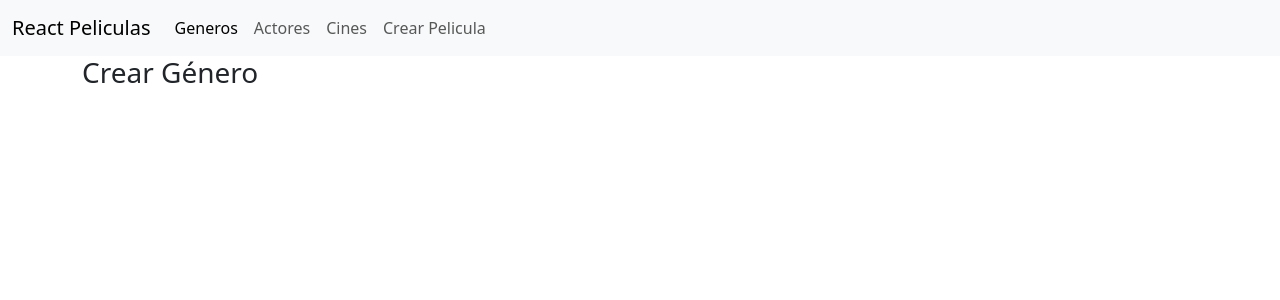
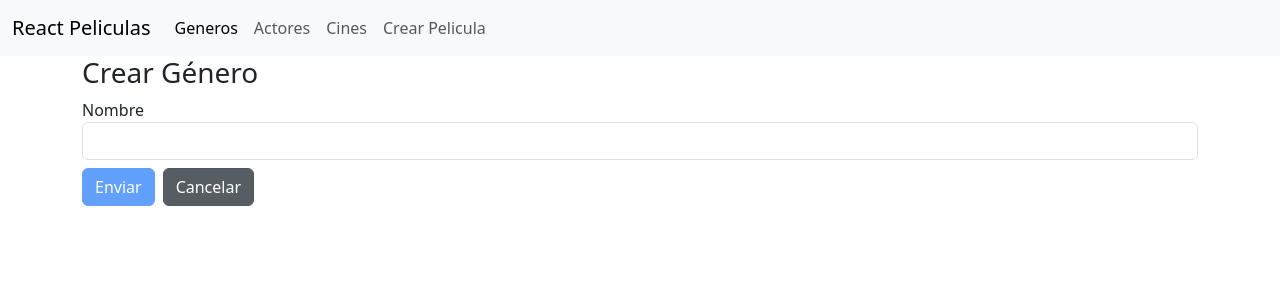
Before and after one commit to Jager1026/Peliculas, a React (Vite) app: page /generos/crear in a window 1280 px wide. Shown: the top 300 px of the page. Built offline with nearby package versions, Linux system fonts and the light colour scheme.

Commit message:
validations added to crear genero

```diff
--- a/package.json
+++ b/package.json
@@ -10,10 +10,13 @@
     "preview": "vite preview"
   },
   "dependencies": {
+    "@hookform/resolvers": "^5.0.1",
     "bootstrap": "^5.3.6",
     "react": "^19.1.0",
     "react-dom": "^19.1.0",
-    "react-router": "^7.5.2"
+    "react-hook-form": "^7.56.1",
+    "react-router": "^7.5.2",
+    "yup": "^1.6.1"
   },
   "devDependencies": {
     "@eslint/js": "^9.25.0",
--- a/src/componentes/Boton.tsx
+++ b/src/componentes/Boton.tsx
@@ -1,6 +1,8 @@
 export default function Boton(props: BotonProps){
     return(
-        <button type="button" className="btn btn-primary" onClick={props.onClick}>
+        <button type={props.type ?? 'button'} className="btn btn-primary" onClick={props.onClick}
+        disabled = {props.disabled ?? false}
+        >
             {props.children}
         </button>
     )
@@ -8,5 +10,7 @@ export default function Boton(props: BotonProps){
 
 interface BotonProps{
     children: React.ReactNode;
-    onClick(): void;
+    onClick?(): void;
+    type?: 'button' | 'submit' | 'reset',
+    disabled?:boolean
 }
--- a/src/features/generos/componentes/CrearGenero.tsx
+++ b/src/features/generos/componentes/CrearGenero.tsx
@@ -1,5 +1,47 @@
+import { NavLink } from "react-router";
+import Boton from "../../../componentes/Boton";
+import { useForm, type SubmitHandler } from "react-hook-form";
+import * as yup from "yup";
+import { yupResolver } from "@hookform/resolvers/yup";
+import { primeraLetraMayuscula } from "../../../validaciones/Validaciones";
+
 export default function CrearGenero(){
+
+    const {register,
+        handleSubmit,
+        formState:{errors, isValid, isSubmitting}
+    } = useForm<FormType>({
+        resolver: yupResolver(reglasDeValidacion),
+        mode:'onChange'
+    });
+    const onSubmit: SubmitHandler<FormType> = async (data) => {
+       await new Promise(resolve => setTimeout(resolve,2000));
+       console.log(data);
+    }
+
     return (
+        <>
         <h3>Crear Género</h3>
+        <form onSubmit={handleSubmit(onSubmit)}>
+            <div className="form-group">
+                <label htmlFor="nombre">Nombre</label>
+                <input autoComplete="off" className="form-control" {...register('nombre')}/>
+                {errors.nombre && <p className="error">{errors.nombre.message}</p>}
+            </div>
+            <div className="mt-2">
+                <Boton type='submit' disabled={!isValid || isSubmitting}>{isSubmitting?'Enviando...': 'Enviar'}</Boton>
+                <NavLink to="/generos" className="btn btn-secondary ms-2">Cancelar</NavLink>
+            </div>
+        </form>
+        </>
+
     )
 }
+
+interface FormType{
+    nombre: string;
+}
+
+const reglasDeValidacion = yup.object({
+    nombre: yup.string().required('El nombre es obligatorio').test(primeraLetraMayuscula())
+})
--- a/src/index.css
+++ b/src/index.css
@@ -66,3 +66,6 @@ button:focus-visible {
     background-color: #f9f9f9;
   }
 } */
+.error{
+  color: red;
+}
--- /dev/null
+++ b/src/validaciones/Validaciones.ts
@@ -0,0 +1,13 @@
+export function primeraLetraMayuscula(){
+    return {
+        name: 'primeraLetraMayuscula',
+        message: 'La primera letra debe ser mayuscula',
+        test:  (valor: string | undefined) => {
+            if (valor && valor.length > 0){
+                const primeraLetra = valor.substring(0,1);
+                return primeraLetra === primeraLetra.toUpperCase();
+            }
+            return true;
+        }
+    }
+}
```
Also changed, not shown: 1 other file (tests, documents, lock files or other folders).
